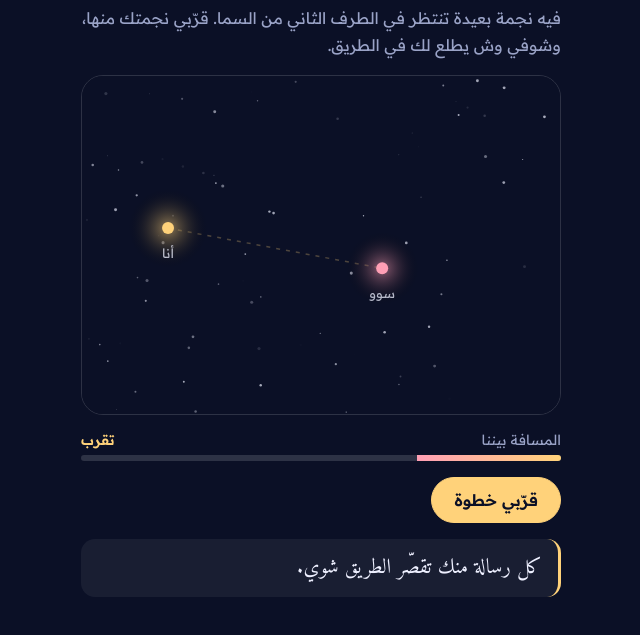
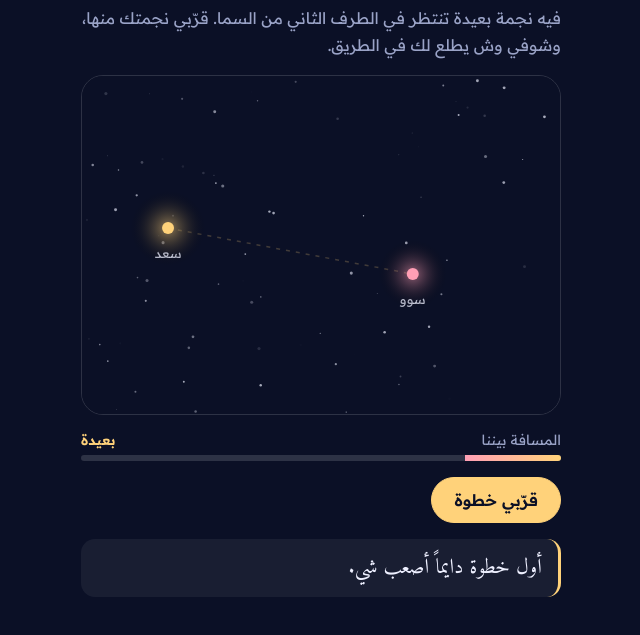
Before and after one commit to meso78/soo, a plain HTML site: page index.html in a window 1280 px wide. Both pictures are taken after a click on the button "قرّبي خطوة". Shown: the part 83-718 px from the top of the page, without its empty margins (319-959 px from the left). Drawn offline with Linux system fonts and the light colour scheme.

Commit message:
Add files via upload

```diff
--- a/index.html
+++ b/index.html
@@ -94,9 +94,12 @@ let progress = 0, merged = false, dragging = false;
 let W = 0, H = 0, dpr = 1;
 
 const milestones = [
+  { at: 0.12, text: "أول خطوة دايماً أصعب شي." },
   { at: 0.25, text: "كل رسالة منك تقصّر الطريق شوي." },
-  { at: 0.5, text: "صرت أعرف وقتك من غير ما أشوف الساعة." },
-  { at: 0.75, text: "باقي شوي... وتصير المسافة مجرد رقم." },
+  { at: 0.4, text: "صرت أعرف وقتك من غير ما أشوف الساعة." },
+  { at: 0.55, text: "حتى الأيام العادية صار لها طعم ثاني." },
+  { at: 0.7, text: "وكل ما تأخر ردك، صرت أطالع الشاشة أكثر." },
+  { at: 0.82, text: "باقي شوي... وتصير المسافة مجرد رقم." },
 ];
 let shown = 0;
 
@@ -146,7 +149,7 @@ function draw(t) {
   ctx.textAlign = "center";
   ctx.fillStyle = "rgba(238,240,255,.75)";
   if (!merged) {
-    ctx.fillText("أنا", hx, hy + 30);
+    ctx.fillText("سعد", hx, hy + 30);
     ctx.fillText("سوو", sx, sy + 30);
   } else {
     ctx.fillText("وصلتي", hx, hy + 40);
@@ -192,11 +195,15 @@ function meet() {
     <p class="tag">النجمتين صاروا وحدة</p>
     <p class="big">بعض الكلام يوصل بدون ما ينقال</p>
     <p class="small">وإذا ما وصل، عندي وقت أشرحه لك على مهل.</p>
+    <p class="tag">سعد</p>
     <div class="row"><button class="solid" id="got">وصلني</button></div>`;
   endEl.replaceChildren(card);
   card.scrollIntoView({ behavior: "smooth", block: "nearest" });
   document.getElementById("got").onclick = (e) => {
-    e.target.parentElement.replaceWith(Object.assign(document.createElement("p"), { className: "answer", textContent: "وهذا يكفيني." }));
+    e.target.parentElement.replaceWith(
+      Object.assign(document.createElement("p"), { className: "answer", textContent: "وهذا يكفيني." }),
+      Object.assign(document.createElement("p"), { className: "small", textContent: "ولو تبين، نكمل الطريق من هنا سوا." })
+    );
     const again = Object.assign(document.createElement("button"), { textContent: "من جديد" });
     again.onclick = reset;
     card.append(again);
@@ -226,8 +233,8 @@ sky.addEventListener("pointercancel", () => (dragging = false));
 // Button path for anyone who'd rather tap than drag
 stepBtn.onclick = () => {
   if (merged) return;
-  hers.x += (HIS.x - hers.x) * .3;
-  hers.y += (HIS.y - hers.y) * .3;
+  hers.x += (HIS.x - hers.x) * .2;
+  hers.y += (HIS.y - hers.y) * .2;
   update();
 };
 
```
